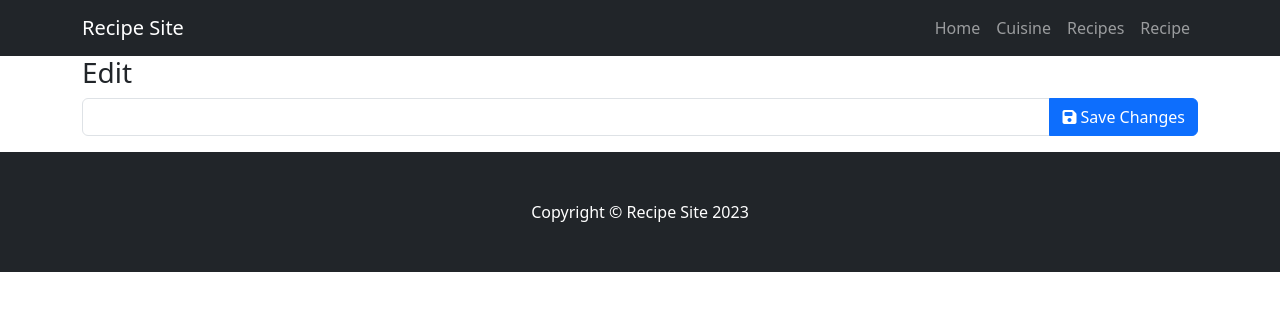
After one commit to ozpc99/My-Recipes, a Flask app: template recipe_site/templates/edit_cuisine.html in a window 1280 px wide. The commit adds this page. Shown: the top 311 px of the page. Run offline with Flask 2, Linux system fonts and the light colour scheme; the template is opened without the code that fills it, so the values that code supplies are empty; some libraries are stand-ins or nearby versions.

Commit message:
Edit and Update Cuisine Category Type(name)
Created form on edit_cuisine.html to POST data to db. Routed form in routes.py to GET cuisine category input data from form and POST new cuisine type(name) to db.

```diff
--- a/recipe_site/templates/cuisine.html
+++ b/recipe_site/templates/cuisine.html
@@ -8,11 +8,9 @@
             <div class="text-center my-5">
                 <h1 class="fw-bolder">Cuisines</h1>
                 <p class="lead mb-3">Find recipes from cuisines all around the world!</p>
-                <!--<a href="{{ url_for('add_cuisine') }}" class="btn btn-lg btn-primary">
-                    Add Category <i class="fa-solid fa-plus"></i></a>-->
                 <button class="btn btn-lg btn-primary" type="button" data-bs-toggle="collapse"
                     data-bs-target="#collapseExample" aria-expanded="false" aria-controls="collapseExample">
-                    Add Category <i class="fa-solid fa-plus"></i></a>
+                    <i class="fa-solid fa-plus"></i></a> Add Category
                 </button>
                 <div class="collapse mt-3" id="collapseExample">
                     <div class="card card-body">
@@ -52,7 +50,7 @@
                         {{ cuisine.cuisine_type }}</a>
                 </div>
                 <div class="card-body">
-                    <a href="#" class="btn btn-success"><i class="fa-solid fa-pencil"></i> Edit</a>
+                    <a href="{{ url_for('edit_cuisine', cuisine_id=cuisine.id) }}" class="btn btn-success"><i class="fa-solid fa-pencil"></i> Edit</a>
                     <a href="#" class="btn btn-danger"><i class="fa-solid fa-trash-can"></i> Delete</a>
                 </div>
             </div>
--- /dev/null
+++ b/recipe_site/templates/edit_cuisine.html
@@ -0,0 +1,20 @@
+{% extends "base.html" %}
+{% block content %}
+
+<main class="container">
+
+    <h3>Edit {{ cuisine.cuisine_type }}</h3>
+
+    <form method="POST" action="{{ url_for('edit_cuisine', cuisine_id=cuisine.id) }}">
+        <div class="input-group mb-3">
+            <input id="cuisine_type" name="cuisine_type" value="{{ cuisine.cuisine_type }}"
+                aria-placeholder="Edit Cuisine Category" minlength="3" maxlength="25" type="text"
+                class="form-control validate" required aria-label="Edit Cuisine Category"
+                aria-describedby="edit_cuisine_category">
+            <button type="submit" class="btn btn-primary" id="edit_cuisine_category">
+                <i class="fa-solid fa-floppy-disk"></i> Save Changes</button>
+        </div>
+    </form>
+
+</main>
+{% endblock %}
```
Also changed, not shown: recipe_site/routes.py (+10 -0 lines).
